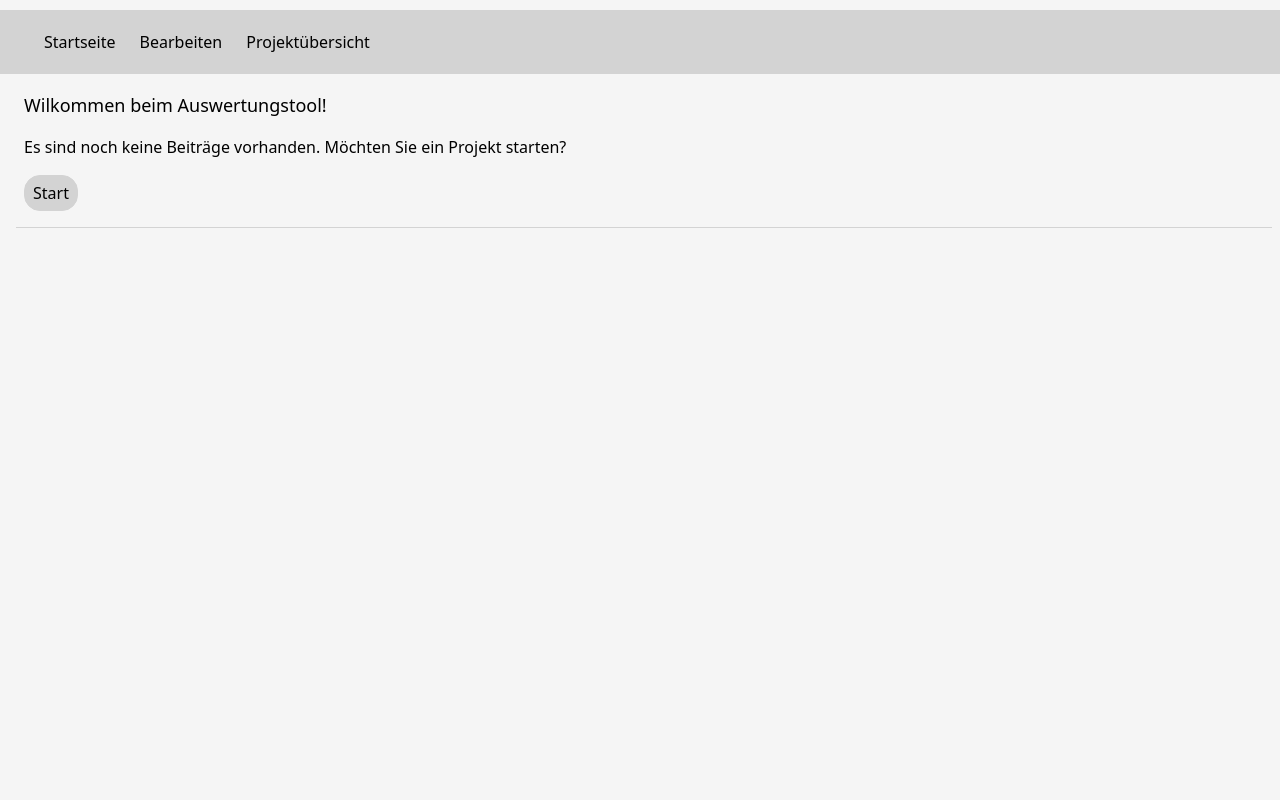
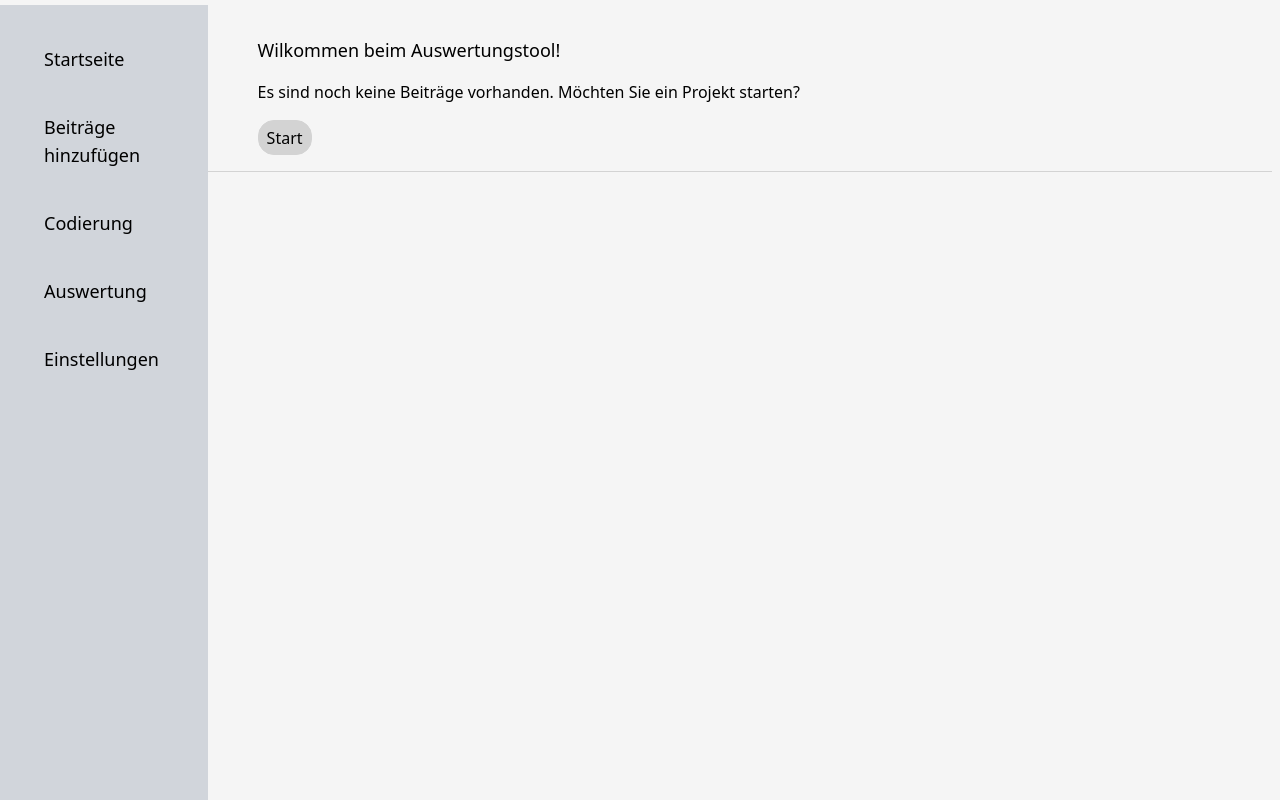
Before and after one commit to Beeblebrox299/auswertungstool, a Next.js app: page /auswertungstool/ in a window 1280 px wide. Built offline with nearby package versions, Linux system fonts and the light colour scheme.

Commit message:
Adjust Navbar

```diff
--- a/src/app/components/Navigation/Navbar.tsx
+++ b/src/app/components/Navigation/Navbar.tsx
@@ -1,34 +1,79 @@
 import Link from "next/link";
-import styles from './Navigation.module.css'
 
-const menuItems = [
+interface MenuItem {
+    name: string,
+    link: string,
+    submenu?: MenuItem[]
+}
+
+const menuItems:MenuItem[] = [
     {
         name: "Startseite",
         link: "/"
     },
     {
-        name: "Bearbeiten",
-        link: "/edit"
+        name: "Beiträge hinzufügen",
+        link: "",
+        submenu: [
+            {name: "Datei hochladen", link: "/edit/file-upload"},
+            {name: "Manuell eintragen", link: "/edit/manual"}
+        ]
     },
     {
-        name: "Projektübersicht",
-        link: "/overview"
+        name: "Codierung",
+        link: "/edit/coding"
+    },
+    {
+        name: "Auswertung",
+        link: "",
+        submenu: [
+            {name: "Projektübersicht", link: "/overview"},
+            {name: "Grafiken / Diagramme", link: "/analysis"},
+            {name: "Bericht", link: "/report"}
+        ]
+    },
+    {
+        name: "Einstellungen",
+        link: "/edit/categories"
     }
 ]
 const Navbar: React.FC = () => {
-    const buildMenu = () => {
+    const buildMenu = (menuItems: MenuItem[]) => {
+        const buildMenuItem = (item: MenuItem) => {
+            return(
+                <div key={item.name} className="relative group">
+                    {(item.link !== "") ?
+                    <Link
+                        href={item.link}
+                        className='block p-5 hover:text-gray-600 md:pl-6 text-lg'>
+                        {item.name}
+                    </Link> :
+                    <span
+                        className='block p-5 md:pl-6 text-lg'>
+                        {item.name}
+                    </span>}
+                    {item.submenu && (
+                        <div className="absolute hidden bg-gray-200 mt-0 left-full top-0 p-2 group-hover:block w-52">
+                            {item.submenu.map((subitem => (
+                                <Link
+                                    key={subitem.name}
+                                    href={subitem.link}
+                                    className="block px-4 py-2 text-black hover:bg-gray-300"
+                                >
+                                    {subitem.name}
+                                </Link>
+                            )))}
+                        </div>
+                    )}
+                </div>)
+        }
         return menuItems.map((item) => (
-            <Link
-                key={item.name}
-                href={item.link}
-                className='pb-5 md:pl-6'>
-                {item.name}
-            </Link>
+            buildMenuItem(item)
         ));
     };
     return(
-        <nav className={styles.menu}>
-            {buildMenu()}
+        <nav className="bg-gray-300 p-5 w-52 h-screen fixed">
+            {buildMenu(menuItems)}
         </nav>
     )
 }
--- a/src/app/components/Navigation/Navigation.module.css
+++ /dev/null
@@ -1,10 +0,0 @@
-.menu {
-    background-color:lightgrey;
-    padding: 20px;
-    list-style-type: none;
-    margin: 10px 0;
-  }
-
-  .menu a:hover {
-    color: #606264;
-  }
--- a/src/app/globals.css
+++ b/src/app/globals.css
@@ -69,13 +69,20 @@ input {
   & .border {
     border: 0.5px solid lightgray;
   }
+  & textarea {
+    resize: both;
+  }
 }
 
 .displayBlock {
   border-bottom: 0.5px solid lightgray;
+  padding-top: 2rem;
   padding-bottom: 1rem;
   margin-bottom: 1rem;
-  margin-left: 1rem;
+  padding-left: 16rem;
+  & .noPaddingLeft {
+    padding-left: 0;
+  }
 }
 
 .formContainer {
--- a/src/app/styles.css
+++ b/src/app/styles.css
@@ -554,6 +554,42 @@ video {
   display: none;
 }
 
+.fixed {
+  position: fixed;
+}
+
+.absolute {
+  position: absolute;
+}
+
+.relative {
+  position: relative;
+}
+
+.left-full {
+  left: 100%;
+}
+
+.top-full {
+  top: 100%;
+}
+
+.top-0 {
+  top: 0px;
+}
+
+.mt-1 {
+  margin-top: 0.25rem;
+}
+
+.mt-0 {
+  margin-top: 0px;
+}
+
+.block {
+  display: block;
+}
+
 .inline-flex {
   display: inline-flex;
 }
@@ -570,6 +606,46 @@ video {
   display: none;
 }
 
+.h-screen {
+  height: 100vh;
+}
+
+.w-52 {
+  width: 13rem;
+}
+
+.w-10 {
+  width: 2.5rem;
+}
+
+.w-20 {
+  width: 5rem;
+}
+
+.w-40 {
+  width: 10rem;
+}
+
+.w-80 {
+  width: 20rem;
+}
+
+.w-60 {
+  width: 15rem;
+}
+
+.w-full {
+  width: 100%;
+}
+
+.w-auto {
+  width: auto;
+}
+
+.w-48 {
+  width: 12rem;
+}
+
 .transform {
   transform: translate(var(--tw-translate-x), var(--tw-translate-y)) rotate(var(--tw-rotate)) skewX(var(--tw-skew-x)) skewY(var(--tw-skew-y)) scaleX(var(--tw-scale-x)) scaleY(var(--tw-scale-y));
 }
@@ -582,8 +658,46 @@ video {
   border-width: 1px;
 }
 
+.bg-gray-200 {
+  --tw-bg-opacity: 1;
+  background-color: rgb(229 231 235 / var(--tw-bg-opacity));
+}
+
+.bg-gray-300 {
+  --tw-bg-opacity: 1;
+  background-color: rgb(209 213 219 / var(--tw-bg-opacity));
+}
+
+.p-2 {
+  padding: 0.5rem;
+}
+
+.p-5 {
+  padding: 1.25rem;
+}
+
+.px-4 {
+  padding-left: 1rem;
+  padding-right: 1rem;
+}
+
+.py-2 {
+  padding-top: 0.5rem;
+  padding-bottom: 0.5rem;
+}
+
 .pb-5 {
   padding-bottom: 1.25rem;
+}
+
+.text-lg {
+  font-size: 1.125rem;
+  line-height: 1.75rem;
+}
+
+.text-black {
+  --tw-text-opacity: 1;
+  color: rgb(0 0 0 / var(--tw-text-opacity));
 }
 
 .filter {
@@ -657,13 +771,20 @@ input {
   & .border {
     border: 0.5px solid lightgray;
   }
+  & textarea {
+    resize: both;
+  }
 }
 
 .displayBlock {
   border-bottom: 0.5px solid lightgray;
+  padding-top: 2rem;
   padding-bottom: 1rem;
   margin-bottom: 1rem;
-  margin-left: 1rem;
+  padding-left: 16rem;
+  & .noPaddingLeft {
+    padding-left: 0;
+  }
 }
 
 .formContainer {
@@ -676,6 +797,20 @@ input {
   display: none;
 }
 
+.hover\:bg-gray-300:hover {
+  --tw-bg-opacity: 1;
+  background-color: rgb(209 213 219 / var(--tw-bg-opacity));
+}
+
+.hover\:text-gray-600:hover {
+  --tw-text-opacity: 1;
+  color: rgb(75 85 99 / var(--tw-text-opacity));
+}
+
+.group:hover .group-hover\:block {
+  display: block;
+}
+
 @media (min-width: 768px) {
   .md\:pl-6 {
     padding-left: 1.5rem;
```
